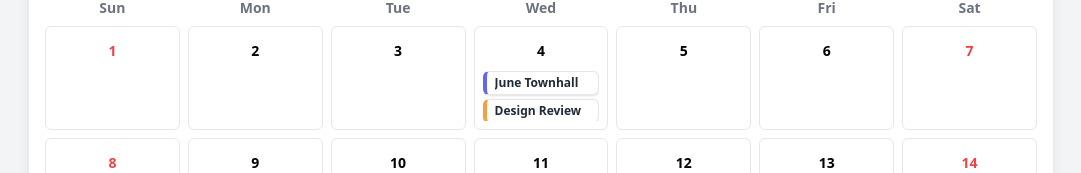
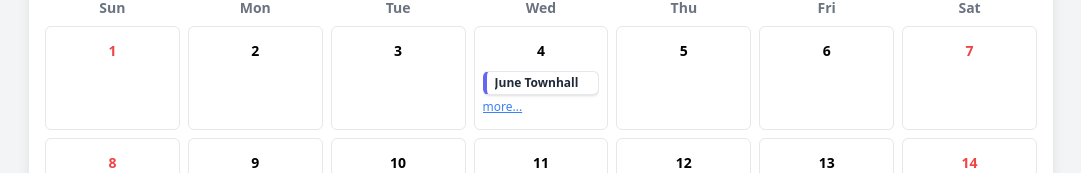
Before and after one commit to Abishekpranav-Arumugam/Calendar, a React (Create React App) app: page / in a window 1280 px wide. Shown: the part 170-343 px from the top of the page, without its empty margins (99-1180 px from the left). Built offline with nearby package versions, Linux system fonts and the light colour scheme.

Commit message:
updated the event

```diff
--- a/src/components/Calendar.js
+++ b/src/components/Calendar.js
@@ -245,22 +245,22 @@ const Calendar = ({ events }) => {
                 </span>
               </div>
               <div className="mt-1 overflow-hidden text-[10px] sm:text-xs space-y-1 flex-1">
-                {processedEvents.slice(0, 2).map((event) => (
+                {processedEvents.length > 0 && (
                   <div
-                    key={event.title + event.time}
+                    key={processedEvents[0].title + processedEvents[0].time}
                     className="relative bg-white rounded-md shadow flex items-center cursor-pointer border border-gray-200 pr-1 pl-2 py-0.5 mb-1 min-h-[1.5rem] hover:shadow-md transition group"
-                    style={{ borderLeft: `4px solid ${event.color}` }}
-                    title={event.title}
-                    onClick={() => handleSelectEvent(event)}
+                    style={{ borderLeft: `4px solid ${processedEvents[0].color}` }}
+                    title={processedEvents[0].title}
+                    onClick={() => handleSelectEvent(processedEvents[0])}
                   >
                     <div className="flex-1">
                       <div className="font-semibold text-gray-800 text-[9px] sm:text-xs truncate max-w-[110px] sm:max-w-[140px] group-hover:text-blue-700">
-                        {event.title}
+                        {processedEvents[0].title}
                       </div>
                     </div>
                   </div>
-                ))}
-                {processedEvents.length > 2 && (
+                )}
+                {processedEvents.length > 1 && (
                   <div
                     className="text-blue-500 text-xs cursor-pointer underline"
                     onClick={() => {
```
